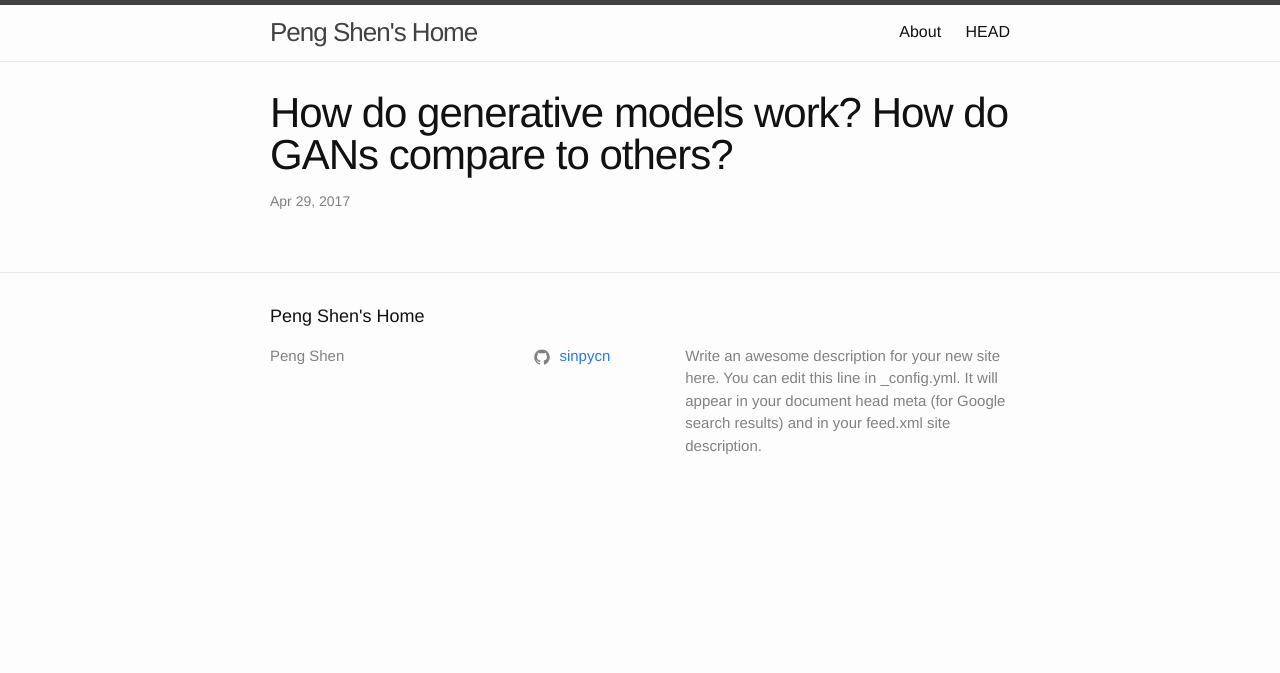
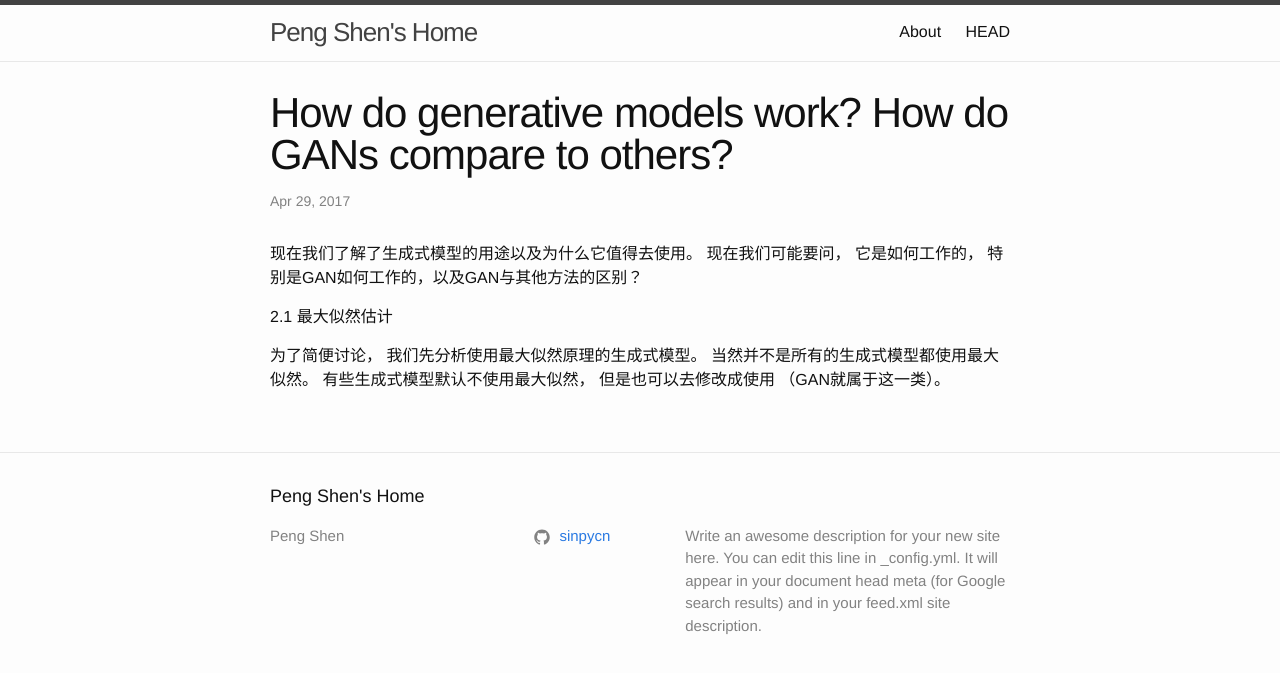
Before and after one commit to sinpycn/sinpycn.github.io, a Jekyll site: the page built from _posts/research/2017-04-29-NIPS2016 GAN Tutorial-:-How-do-generative-models-work.md, in a window 1280 px wide. Shown: the top 673 px of the page. Built offline with Jekyll 4.4.1, drawn with Linux system fonts in a browser that asks for light colours.

Commit message:
Update 2017-04-29-NIPS2016 GAN Tutorial-:-How-do-generative-models-work.md

```diff
--- a/_posts/research/2017-04-29-NIPS2016 GAN Tutorial-:-How-do-generative-models-work.md
+++ b/_posts/research/2017-04-29-NIPS2016 GAN Tutorial-:-How-do-generative-models-work.md
@@ -3,3 +3,9 @@ title: How do generative models work? How do GANs compare to others?
 layout: post
 mathjax: true
 ---
+
+现在我们了解了生成式模型的用途以及为什么它值得去使用。 现在我们可能要问， 它是如何工作的， 特别是GAN如何工作的，以及GAN与其他方法的区别？
+
+2.1 最大似然估计
+
+为了简便讨论， 我们先分析使用最大似然原理的生成式模型。 当然并不是所有的生成式模型都使用最大似然。 有些生成式模型默认不使用最大似然， 但是也可以去修改成使用 （GAN就属于这一类）。
```
